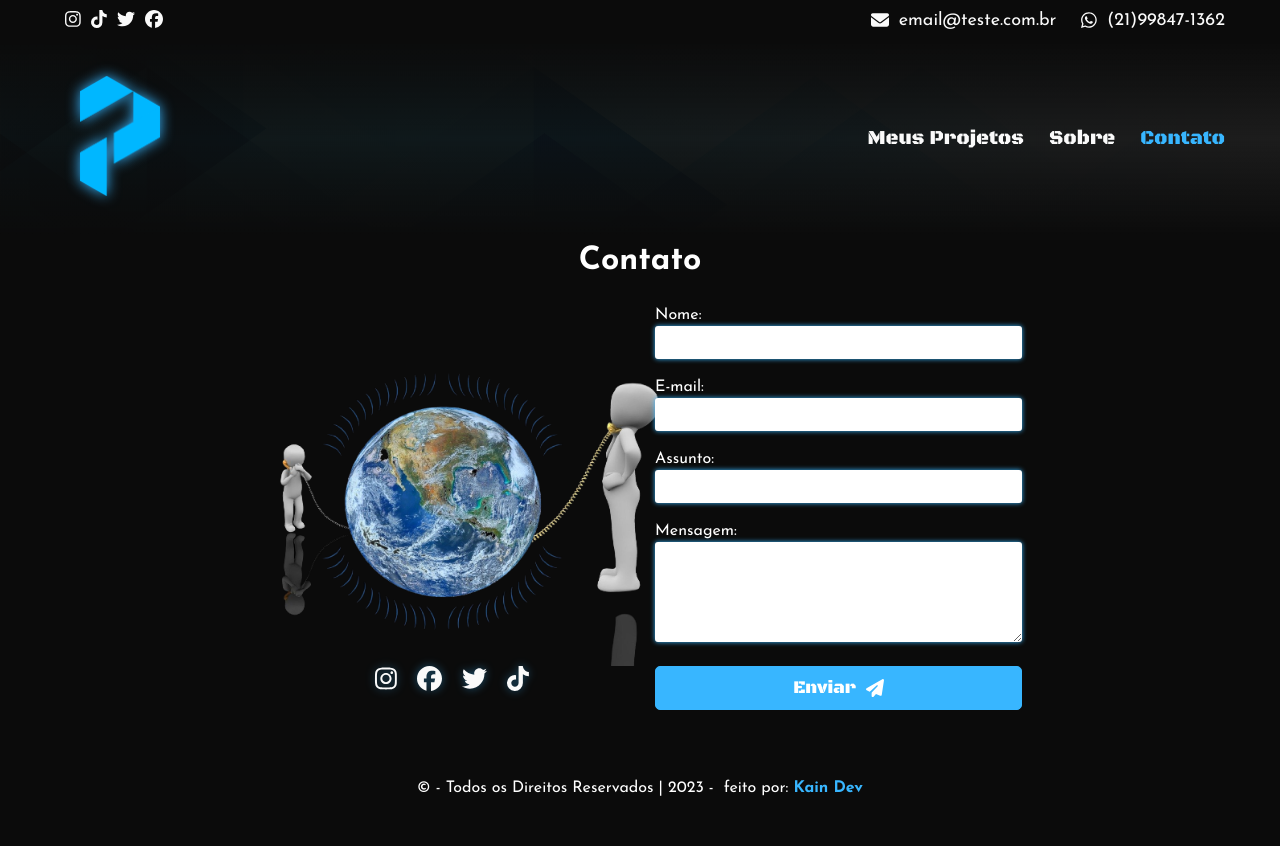
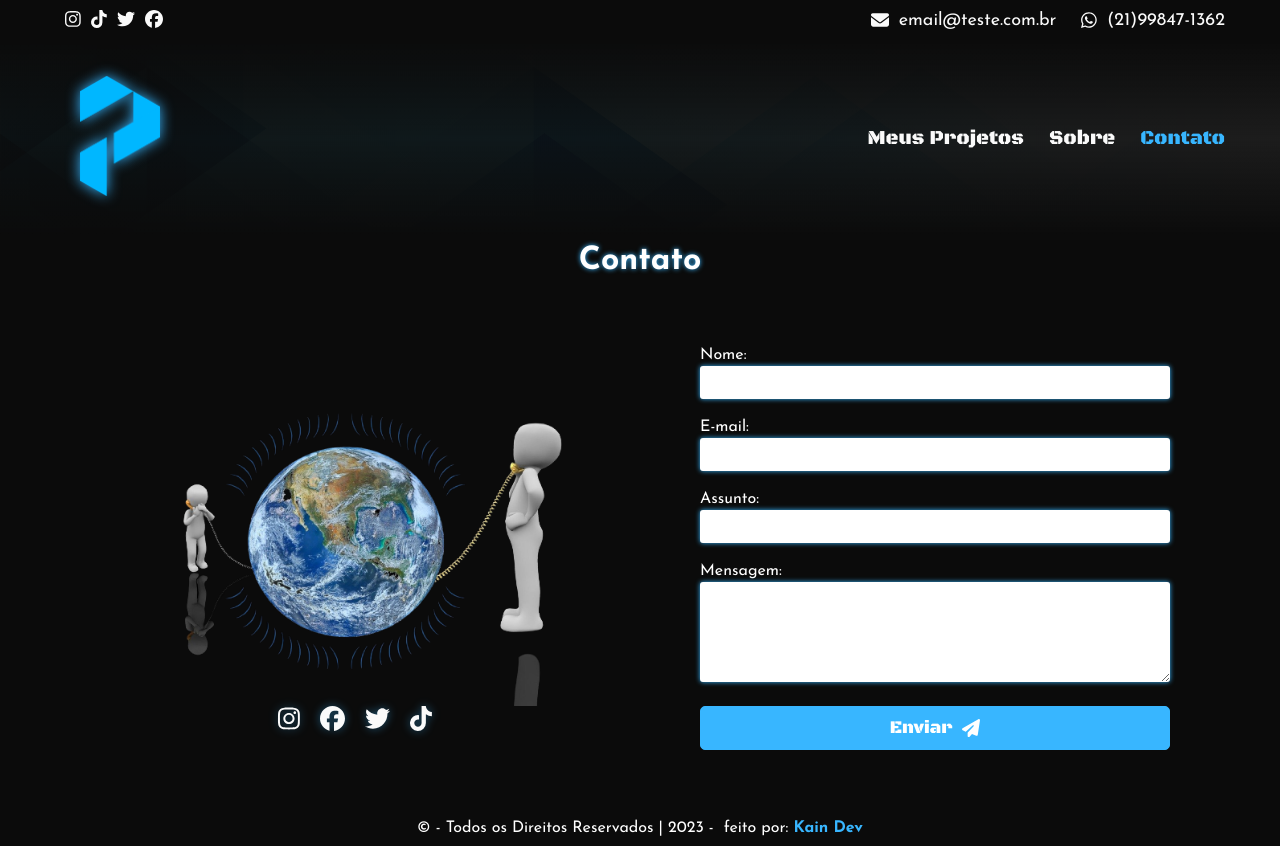
Before and after one commit to kain-prog/pawllera-web, a Next.js app: page /contact in a window 1280 px wide. Before the commit the page ends 806 px from the top, so only its background shows below. Built offline with nearby package versions, Linux system fonts and the light colour scheme.

Commit message:
feature: structuring a contact page

```diff
--- a/src/pages/contact.tsx
+++ b/src/pages/contact.tsx
@@ -23,9 +23,18 @@ export default function Contact() {
               animateState: { opacity: 1, scale: 1 },
             }}
             className="base-page-size"
+            style={{ width: '100%' }}
           >
-            <h1 style={{ color: '#fff', textAlign: 'center' }}>Contato</h1>
-            <Container styleProps={{ display: 'flex' }}>
+            <h1
+              style={{
+                color: '#fff',
+                textAlign: 'center',
+                textShadow: '0px 0px 5px var(--main-color)',
+              }}
+            >
+              Contato
+            </h1>
+            <Container styleProps={{ display: 'flex', marginTop: '40px' }}>
               <ContactMe />
               <Form />
             </Container>
```
